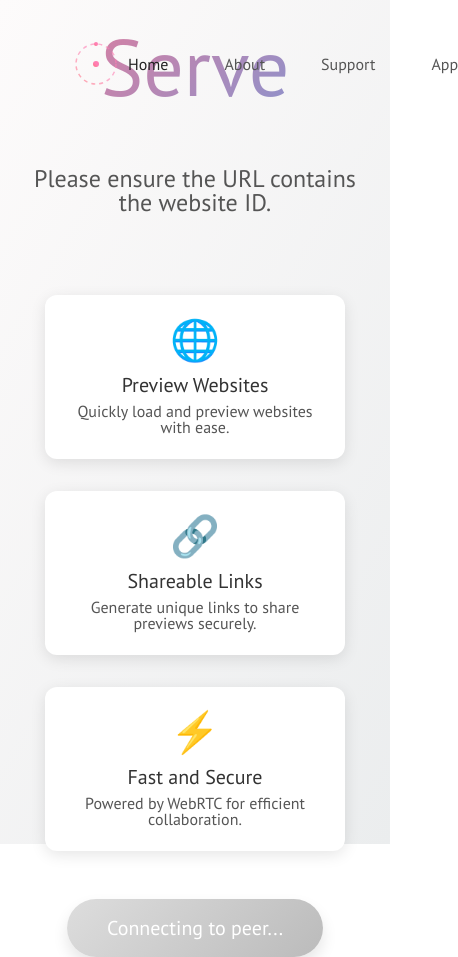
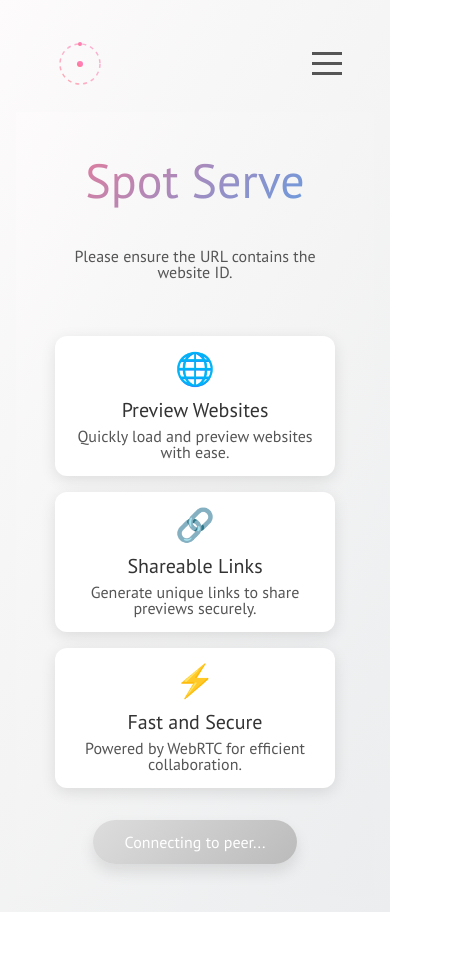
Before and after one commit to yakovenkodenis/spot-serve-web, a React (Vite) app: page /#/ in a window 390 px wide. Shown: the whole page, 458 px wide, since content can reach past the window. After the commit the page ends 912 px from the top, so only its background shows below. Built offline with nearby package versions, Linux system fonts and the light colour scheme.

Commit message:
Make website responsive

```diff
--- a/package.json
+++ b/package.json
@@ -14,6 +14,8 @@
     "@emotion/react": "^11.14.0",
     "@emotion/styled": "^11.14.0",
     "@zip.js/zip.js": "^2.7.54",
+    "clsx": "^2.1.1",
+    "motion": "^12.0.6",
     "peerjs": "^1.5.4",
     "react": "^18.3.1",
     "react-dom": "^18.3.1",
--- a/src/App.tsx
+++ b/src/App.tsx
@@ -29,7 +29,19 @@ const AppContainer = styled.div`
   flex-direction: column;
   justify-content: center;
   align-items: center;
-  height: 100vh;
+  min-height: 100vh;
   background: linear-gradient(120deg, #fdfbfb, #ebedee);
+  padding: 1rem;
   position: relative;
+
+  & > *:first-child {
+    flex-shrink: 0;
+  }
+
+  & > *:last-child {
+    flex-grow: 1;
+    display: flex;
+    justify-content: center;
+    align-items: center;
+  }
 `;
--- a/src/components/button/button.tsx
+++ b/src/components/button/button.tsx
@@ -60,6 +60,11 @@ const baseStyles = css`
     background: linear-gradient(135deg, #ddd, #bbb);
     cursor: not-allowed;
   }
+
+  @media (max-width: 600px) {
+    font-size: 1rem;
+    padding: 0.75rem 2rem;
+  }
 `;
 
 const loadingStyles = css`
--- a/src/components/header/header.tsx
+++ b/src/components/header/header.tsx
@@ -1,7 +1,9 @@
 // Modules
-import { type FC } from 'react';
+import { type FC, useState, useCallback } from 'react';
 import { NavLink } from 'react-router';
 import styled from '@emotion/styled';
+import { type HTMLMotionProps, motion, AnimatePresence } from 'motion/react';
+import clsx from 'clsx'
 
 // Components
 import { Logo } from '@/components/logo';
@@ -9,34 +11,66 @@ import { Logo } from '@/components/logo';
 // Constants
 import { ROUTES } from '@/constants/routes';
 
+const mobileNavListProps = {
+  initial: { opacity: 0, x: '-100%' },
+  animate: { opacity: 1, x: 0 },
+  exit: { opacity: 0, x: '-100%' },
+  transition: { type: 'spring', stiffness: 200, damping: 20 },
+} as const satisfies HTMLMotionProps<'nav'>;
+
+type Props = {
+  toggleMenu?: () => void;
+};
+
+const Navigation: FC<Props> = ({ toggleMenu }) => (
+  <>
+    <NavLink onClick={toggleMenu} to={ROUTES.home} end>
+      Home
+    </NavLink>
+    <NavLink onClick={toggleMenu} to={ROUTES.about} end>
+      About
+    </NavLink>
+    <NavLink onClick={toggleMenu} to={ROUTES.support} end>
+      Support
+    </NavLink>
+    <NavLink onClick={toggleMenu} to={ROUTES.app} end>
+      App
+    </NavLink>
+  </>
+);
+
 export const Header: FC = () => {
+  const [menuOpen, setMenuOpen] = useState(false);
+  const toggleMenu = useCallback(() => setMenuOpen((prev) => !prev), []);
+
   return (
     <TransparentHeader>
       <Logo />
+      <HamburgerButton onClick={toggleMenu} className={clsx({ open: menuOpen })}>
+        <span />
+        <span />
+        <span />
+      </HamburgerButton>
+      <AnimatePresence>
+        {menuOpen && (
+          <MobileNav {...mobileNavListProps}>
+            <Navigation toggleMenu={toggleMenu} />
+          </MobileNav>
+        )}
+      </AnimatePresence>
       <NavList>
-        <NavLink to={ROUTES.home} end>
-          Home
-        </NavLink>
-        <NavLink to={ROUTES.about} end>
-          About
-        </NavLink>
-        <NavLink to={ROUTES.support} end>
-          Support
-        </NavLink>
-        <NavLink to={ROUTES.app} end>
-          App
-        </NavLink>
+        <Navigation />
       </NavList>
     </TransparentHeader>
   );
 };
 
 const TransparentHeader = styled.div`
-  position: absolute;
+  position: sticky;
   top: 0;
   right: 0;
   margin: 0;
-  padding: 2rem 4rem;
+  padding: 1rem 2rem;
   display: flex;
   align-items: center;
   justify-content: space-between;
@@ -64,4 +98,84 @@ const NavList = styled.nav`
       color: #222;
     }
   }
+
+  @media (max-width: 600px) {
+    display: none;
+  }
 `;
+
+const HamburgerButton = styled.button`
+  display: none;
+  background: none;
+  border: none;
+  cursor: pointer;
+  z-index: 1100;
+  position: relative;
+  width: 30px;
+  height: 24px;
+
+  span {
+    display: block;
+    width: 100%;
+    height: 3px;
+    background: #555;
+    position: absolute;
+    left: 0;
+    transition: all 0.4s cubic-bezier(0.4, 0.0, 0.2, 1);
+  }
+
+  span:nth-of-type(1) {
+    top: 0;
+  }
+
+  span:nth-of-type(2) {
+    top: 10px;
+  }
+
+  span:nth-of-type(3) {
+    top: 20px;
+  }
+
+  &.open span:nth-of-type(1) {
+    transform: translateY(10px) rotate(45deg);
+  }
+
+  &.open span:nth-of-type(2) {
+    opacity: 0;
+  }
+
+  &.open span:nth-of-type(3) {
+    transform: translateY(-10px) rotate(-45deg);
+  }
+
+  @media (max-width: 600px) {
+    display: block;
+  }
+`;
+
+const MobileNav = styled(motion.nav)`
+  position: fixed;
+  top: 0;
+  left: 0;
+  width: 100%;
+  height: 100vh;
+  background: rgba(255, 255, 255, 0.95);
+  display: flex;
+  flex-direction: column;
+  align-items: center;
+  justify-content: center;
+  gap: 2rem;
+  z-index: 1000;
+
+  a {
+    font-size: 1.5rem;
+    font-weight: 500;
+    color: #333;
+    text-decoration: none;
+
+    &:hover,
+    &.active {
+      color: #222;
+    }
+  }
+`;
--- a/src/pages/home.tsx
+++ b/src/pages/home.tsx
@@ -1,7 +1,6 @@
 // Modules
 import { type FC, useState, useCallback } from 'react';
 import styled from '@emotion/styled';
-// import { css } from '@emotion/react';
 
 // Components
 import { Button } from '@/components/button';
@@ -89,9 +88,9 @@ const PageContainer = styled.div`
   display: flex;
   align-items: center;
   justify-content: center;
-  height: 100vh;
   width: 100%;
   background: linear-gradient(120deg, #fdfbfb, #ebedee);
+  padding: 1rem;
 `;
 
 const ContentWrapper = styled.div`
@@ -100,15 +99,15 @@ const ContentWrapper = styled.div`
   align-items: center;
   width: 100%;
   max-width: 1200px;
-  padding: 0 2rem;
+  padding: 1rem;
   text-align: center;
 `;
 
 const HeaderText = styled.h1<{ error?: boolean }>`
-  font-size: 3rem;
+  font-size: 2.5rem;
   font-weight: 300;
   color: #222;
-  margin-bottom: 2rem;
+  margin-bottom: 1.5rem;
   text-align: center;
   max-width: 80%;
   line-height: 1.5;
@@ -146,19 +145,31 @@ const HeaderText = styled.h1<{ error?: boolean }>`
       background-position: 100% 50%;
     }
   }
+
+  @media (max-width: 600px) {
+    font-size: 2rem;
+
+    span {
+      font-size: 3rem;
+    }
+  }
 `;
 
 const SubHeader = styled.h2`
-  font-size: 1.5rem;
+  font-size: 1.25rem;
   font-weight: 300;
   color: #555;
-  margin-bottom: 2rem;
+  margin-bottom: 1.5rem;
+
+  @media (max-width: 600px) {
+    font-size: 1rem;
+  }
 `;
 
 const Features = styled.div`
   display: flex;
-  gap: 2rem;
-  margin: 3rem 0;
+  gap: 1rem;
+  margin: 2rem 0;
   justify-content: center;
   flex-wrap: wrap;
   width: 100%;
@@ -171,7 +182,7 @@ const FeatureCard = styled.div`
   padding: 1.5rem;
   text-align: center;
   width: 100%;
-  max-width: 300px;
+  max-width: 280px;
   transition: transform 0.3s ease, box-shadow 0.3s ease;
 
   &:hover {
@@ -189,9 +200,17 @@ const FeatureCard = styled.div`
     font-size: 1rem;
     color: #555;
   }
+
+  @media (max-width: 600px) {
+    padding: 1rem;
+  }
 `;
 
 const Icon = styled.div`
   font-size: 2.5rem;
   color: #ff758c;
+
+  @media (max-width: 600px) {
+    font-size: 2rem;
+  }
 `;
--- a/src/pages/not-found.tsx
+++ b/src/pages/not-found.tsx
@@ -31,11 +31,15 @@ const Container = styled.div`
   flex-direction: column;
   justify-content: center;
   align-items: center;
-  height: 100vh;
+  height: 100%;
   width: 100%;
   text-align: center;
   background: linear-gradient(120deg, #fdfbfb, #ebedee);
   padding: 2rem;
+
+  @media (max-width: 480px) {
+    padding: 1rem;
+  }
 `;
 
 const Heading = styled.h1`
@@ -68,6 +72,14 @@ const Heading = styled.h1`
     text-rendering: geometricPrecision;
     -webkit-font-smoothing: antialiased;
     -moz-osx-font-smoothing: grayscale;
+
+    @media (max-width: 768px) {
+      font-size: 5rem;
+    }
+
+    @media (max-width: 480px) {
+      font-size: 4rem;
+    }
   }
 
   @keyframes gradientAnimation {
@@ -78,6 +90,17 @@ const Heading = styled.h1`
       background-position: 100% 50%;
     }
   }
+
+  @media (max-width: 768px) {
+    font-size: 3rem;
+    white-space: normal;
+    margin: 1.5rem 0;
+  }
+
+  @media (max-width: 480px) {
+    font-size: 2.25rem;
+    margin: 1rem 0 2rem;
+  }
 `;
 
 const Description = styled.p`
@@ -87,4 +110,15 @@ const Description = styled.p`
   max-width: 600px;
   margin-bottom: 2rem;
   line-height: 1.6;
+
+  @media (max-width: 768px) {
+    font-size: 1rem;
+    margin-bottom: 1.75rem;
+  }
+
+  @media (max-width: 480px) {
+    font-size: 0.875rem;
+    padding: 0;
+    margin-bottom: 1.5rem;
+  }
 `;
```
Also changed, not shown: src/components/article/article.tsx (+16 -2 lines), 1 other file (tests, documents, lock files or other folders).
